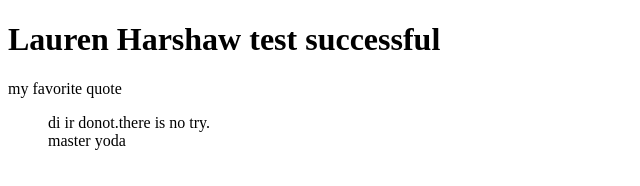
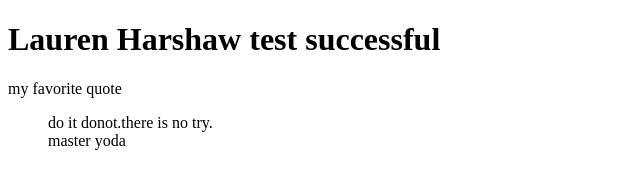
Before and after one commit to laurenhrsh/laurenhrsh.github.io, a plain HTML site: page Upload_Test/index.html in a window 1280 px wide. Shown: the full height of the page, 0-640 px from the left. Drawn offline with Linux system fonts and the light colour scheme.

Commit message:
Add files via upload

```diff
--- a/Upload_Test/GitHub.html
+++ b/Upload_Test/index.html
@@ -10,7 +10,7 @@
         <h1>Lauren Harshaw test successful</h1>
 <p> my favorite quote</p>
 <blockquote>
-    <p>di ir donot.there is no try.<br> master yoda</p>
+    <p>do it donot.there is no try.<br> master yoda</p>
 </blockquote>
     </header>
 </body>
```
